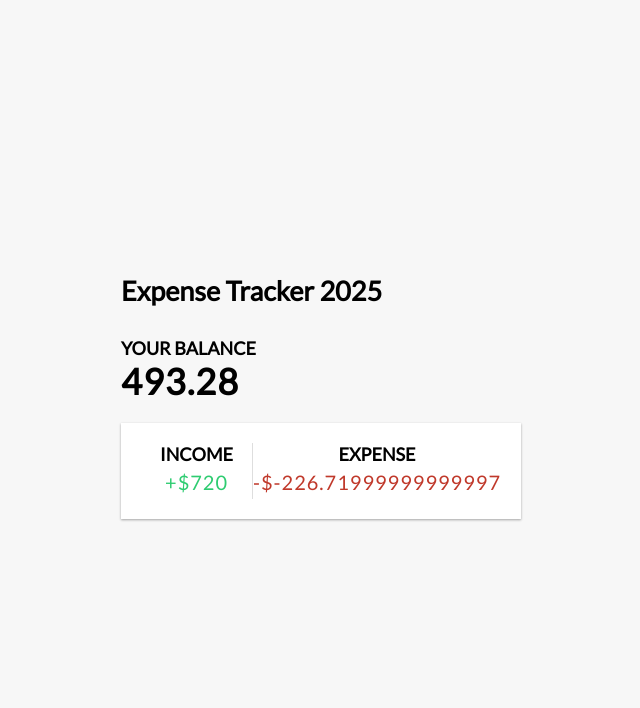
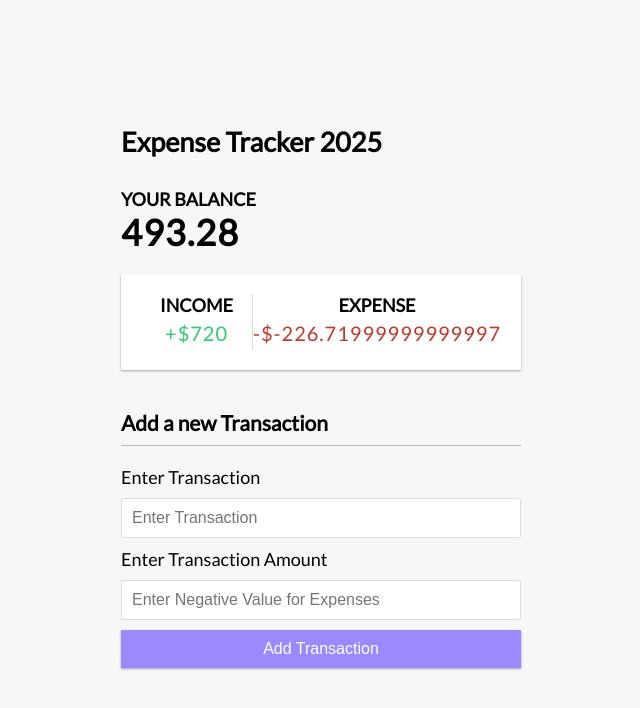
Before and after one commit to Seth2251/homework4, a Vue app: page / in a window 1280 px wide. Shown: the top 708 px of the page, without its empty margins (319-959 px from the left). Built offline with nearby package versions, Linux system fonts and the light colour scheme.

Commit message:
Finished add transaction component

```diff
--- a/src/App.vue
+++ b/src/App.vue
@@ -2,6 +2,7 @@
 import Header from './components/Header.vue';
 import Balance from './components/Balance.vue';
 import IncomeExpense from './components/IncomeExpense.vue';
+import AddTransactions from './components/AddTransactions.vue';
 import { computed, ref } from 'vue';
 
 const transactions = ref([
@@ -41,6 +42,7 @@
     <div class="container">
         <Balance :total="sum"></Balance>
         <IncomeExpense :income="moneyIn" :expense="moneyOut"></IncomeExpense>
+        <AddTransactions></AddTransactions>
     </div>
 
 
--- /dev/null
+++ b/src/components/AddTransactions.vue
@@ -0,0 +1,41 @@
+<script setup>
+import { ref, defineEmits } from 'vue';
+const text = ref('')
+const amount = ref('')
+
+const emit = defineEmits([
+    'transactionSubmitted'
+])
+
+const onSubmit =() =>{
+    const trasactionData ={
+        text: text.value,
+        amount: parseFloat(amount.value),
+    }
+
+    emit('transactionSubmitted', trasactionData)
+
+    text.value = ''
+    amount.value = ''
+}
+
+
+</script>
+
+
+<template>
+    <h3>Add a new Transaction</h3>
+    <form id="form" @submit.prevent="onSubmit">
+        <div class="form-control">
+            <label for="text">Enter Transaction</label>
+            <input type="text" id="text" v-model="text" placeholder="Enter Transaction">
+        </div>
+        <div class="form-control">
+            <label for="amount">Enter Transaction Amount</label>
+            <input type="text" id="amount" v-model="amount" placeholder="Enter Negative Value for Expenses">
+        </div>
+        <button class="btn">Add Transaction</button>
+
+
+    </form>
+</template>
```
